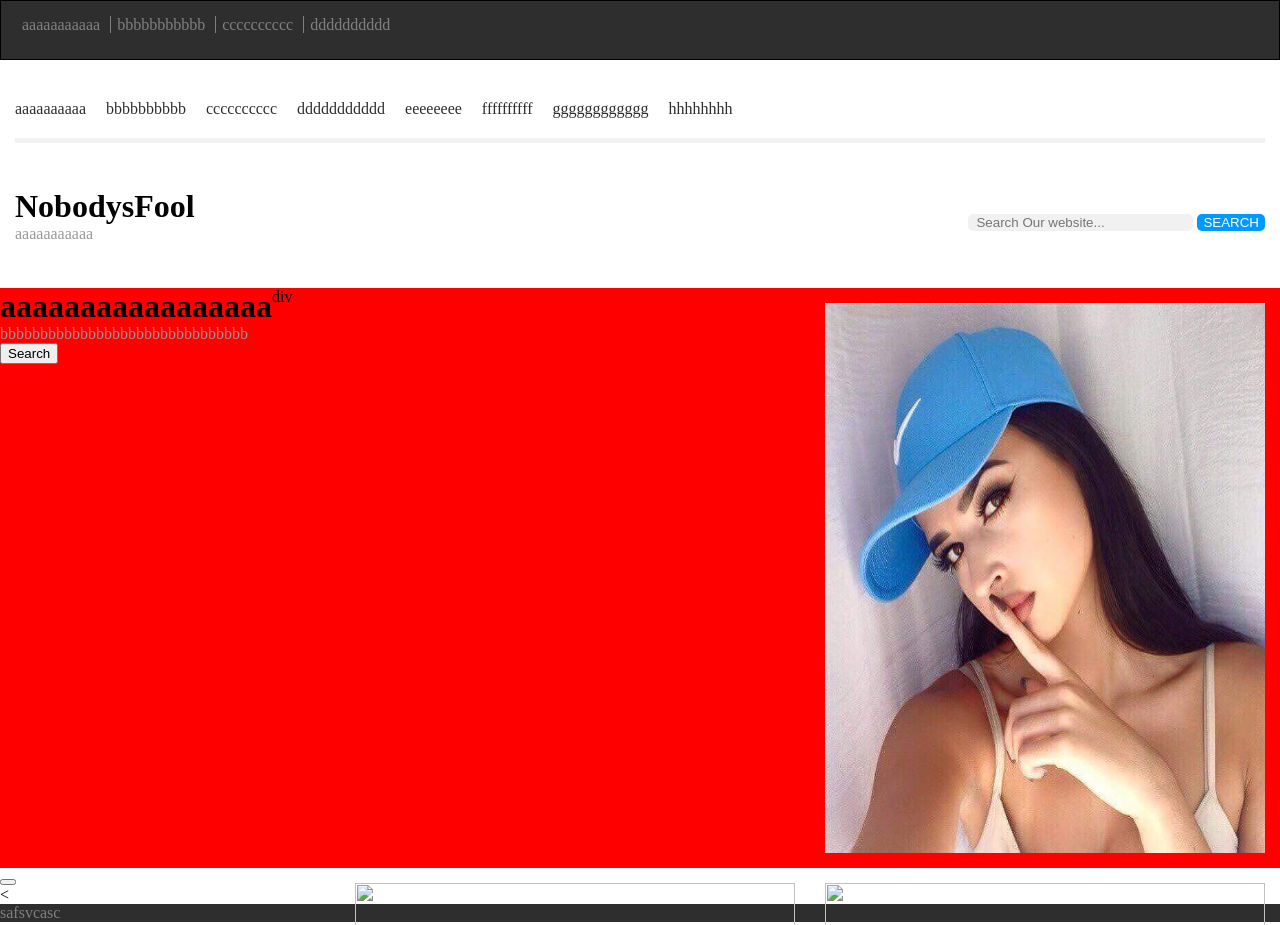
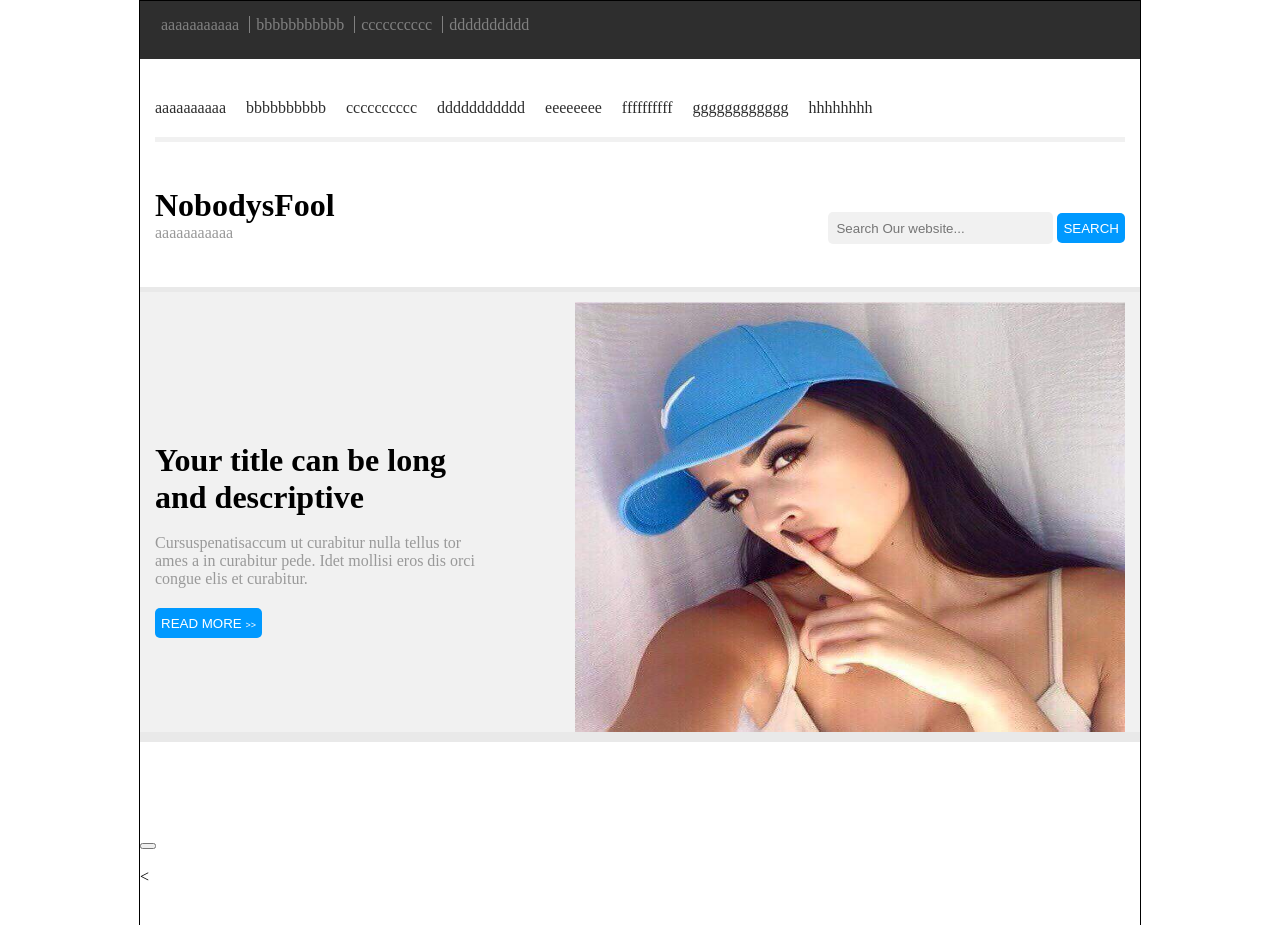
Before and after one commit to DayMoonDR/Namu-darbas4, a plain HTML site: page index.html in a window 1280 px wide. Shown: the top 925 px of the page. Drawn offline with Linux system fonts and the light colour scheme.

Commit message:
dar su 2 container

```diff
--- a/css/style.css
+++ b/css/style.css
@@ -2,8 +2,11 @@ body {
     margin: 0;
 }
 
-div.container {
+.container {
     border: 1px solid black;
+    height: 1860px;
+    width: 1000px;
+    margin: auto;
 }
 
 header, footer, a {
@@ -75,7 +78,7 @@ li a:hover {
 
 .firsthalf, h1, p {
     margin: 0;
-    max-width: 50%;
+
 }
 
 p {
@@ -88,6 +91,7 @@ p {
 }
 
 input {
+    height: 30px;
     background-color: #F1F1F1;
     border-radius: 5px;
     border-style: none;
@@ -97,31 +101,60 @@ input {
 }
 
 .first_button {
+    height: 30px;
     background-color: #0099FF;
     border-radius: 5px;
     border-style: none;
     color: white;
 }
 
+.nobodysfool input .first_button {
+    width: 30%;
+    height: 40px;
+}
+
 .container-2 {
-    overflow: auto;
+    overflow: hidden;
     width: 100%;
-    background-color: red;
+    background-color: #F1F1F1;
+    border-bottom: 10px solid #E9E9E9;
+    border-top: 5px solid #E9E9E9;
 }
-.div2 h1 p {
+
+.table12 {
+    padding: 150px 15px 0 15px;
+    float: left;
+    width: 40%;
+}
+
+.table123, h1, p {
+    width: 80%;
+}
+
+.table12 p {
+    padding: 18px 0 20px 0;
+}
+
+span {
+    font-size: xx-small;
+    vertical-align: baseline;
+}
+
+#img_1 {
+    float: right;
+    padding: 10px 15px 0 0;
+    width: 55%;
+    height: 430px;
 
 }
-.div2 {
-    float: left;
+
+#img_1 img {
+    width: 100%;
+    height: 100%;
 }
 
-img {
-    float: right;
-    height: 550px;
-    width: 440px;
-    padding: 15px;
-}
 
 .container-3 {
+    height: 500px;
     clear: left;
 }
--- a/index.html
+++ b/index.html
@@ -15,7 +15,6 @@
             <a href="">dddddddddd</a>
         </div>
     </header>
-</div>
 
     <nav>
         <ul>
@@ -32,7 +31,6 @@
     </nav>
 
     <div class="nobodysfool">
-
         <div class="firsthalf">
             <h1 class="fontsizetype">NobodysFool</h1>
             <p class="p1">aaaaaaaaaaa</p>
@@ -42,19 +40,19 @@
             <input type="text" name="search_our_website" placeholder="Search Our website...">
             <button class="first_button">SEARCH</button>
         </div>
+    </div>
+    <div class="container-2">
+        <div class="table12">
+            <h1>Your title can be long and descriptive</h1>
+            <p>Cursuspenatisaccum ut curabitur nulla tellus tor ames a in curabitur pede. Idet mollisi eros dis
+                orci congue elis et curabitur.</p>
+            <button class="first_button">READ MORE <span>>></span></button>
+        </div>
+        <div id="img_1">
+            <img src="img/Picture2.jpeg">
+        </div>
+    </div>
 
-</div>
-<!-- Kas pries tai ejo, daryti su float ir po sito clear-->
-<div class="container-2">
-    <div class="div2">
-        <h1>aaaaaaaaaaaaaaaaa</h1>
-        <p>bbbbbbbbbbbbbbbbbbbbbbbbbbbbbbb</p>
-        <button>Search</button>
-    </div>
-    <img src="img/Picture2.jpeg">
-    div
-
-</div>
 <div class="container-3">
     <div>
         <img src="">
@@ -99,5 +97,7 @@
 
 </div>
 <footer>safsvcasc</footer>
+</div>
+
 
 </html>
```
Lines whose indentation alone changed are shown as unchanged.
